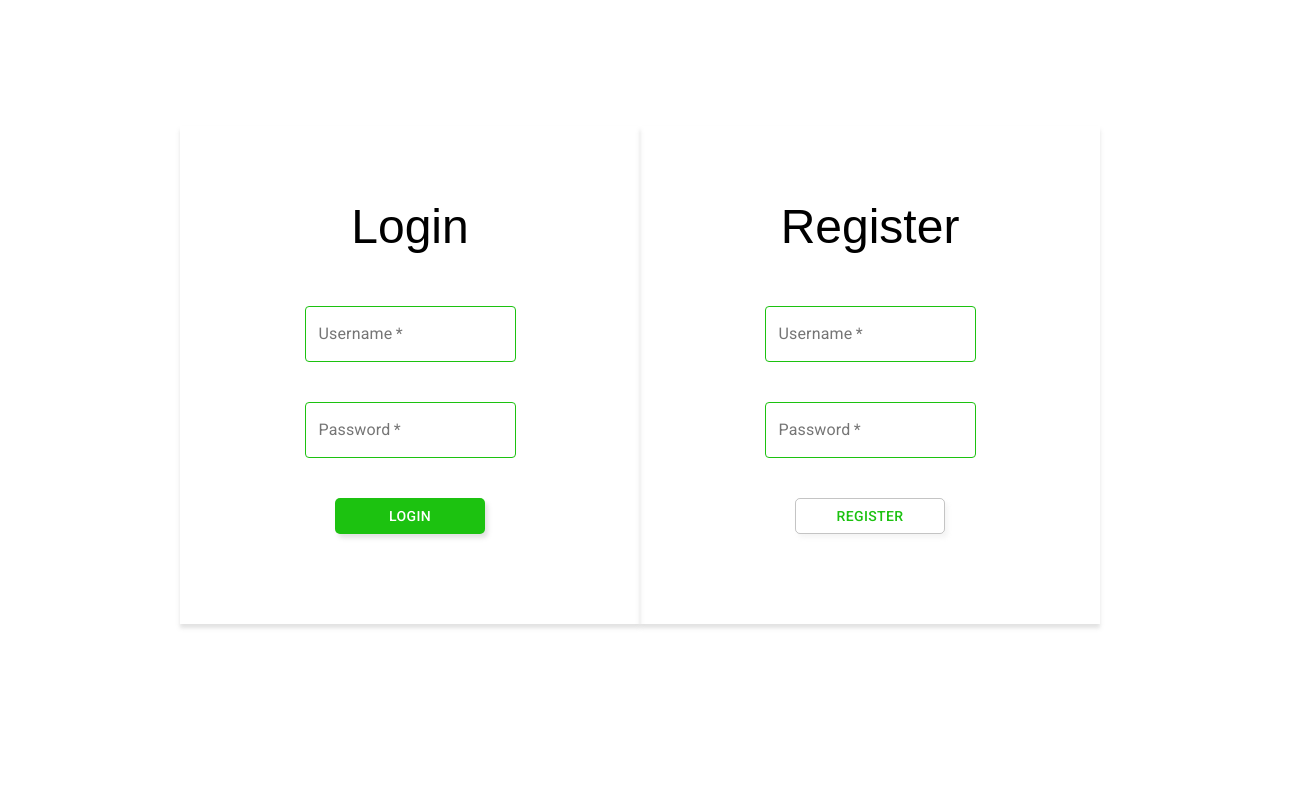
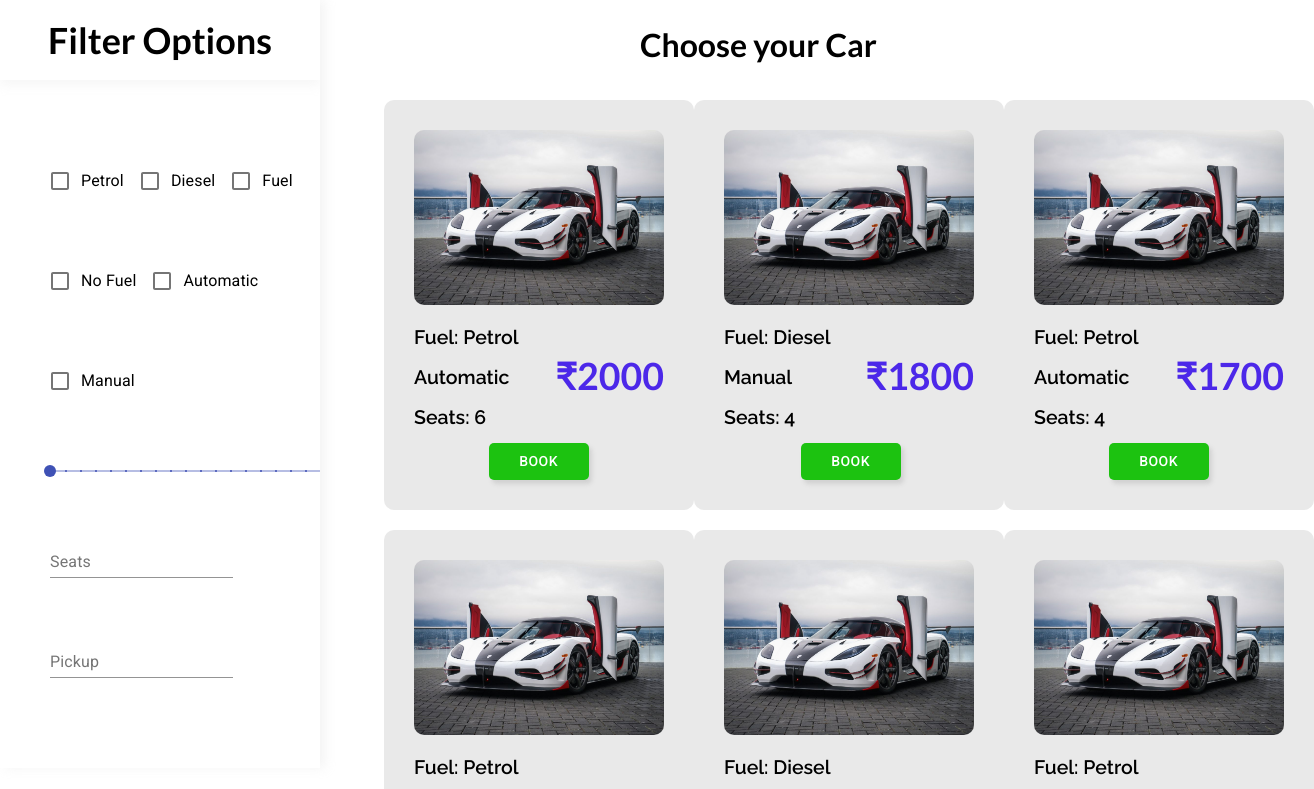
Before and after one commit to Rento-DBS/Rento, a React (Create React App) app in the folder rento-client/: page /booking in a window 1280 px wide. Before the commit this address led to /auth. Shown: the top 789 px of the page, 1314 px wide, since content can reach past the window. Built offline with nearby package versions, Linux system fonts and the light colour scheme.

Commit message:
Designed a basic filter and car selector

```diff
--- a/rento-client/src/App.js
+++ b/rento-client/src/App.js
@@ -2,17 +2,17 @@ import React, { Component } from "react";
 import { Route, Redirect, Switch } from "react-router-dom";
 import Home from "./components/Home/Home";
 import Auth from "./components/Auth/Auth";
-import SelectCar from "./components/SelectCar/SelectCar";
+import Booking from "./components/Booking/Booking";
+import styles from "./App.module.css";
 class App extends Component {
     render() {
         return (
             <React.Fragment>
-                <main className="container">
+                <main className={styles.container}>
                     <Switch>
                         <Route path="/auth" component={Auth} />
                         <Route path="/home" component={Home} />
-                        <Route path="/select-car" component={SelectCar} />
-                        {/* <Route path="/select-car" component={} /> */}
+                        <Route path="/booking" component={Booking} />
                         <Redirect from="/" to="/auth" />
                     </Switch>
                 </main>
--- a/rento-client/src/App.module.css
+++ b/rento-client/src/App.module.css
@@ -1,5 +1,8 @@
-/* .container {
+* {
     margin: 0;
     padding: 0;
-    width: 100%;
-} */
+}
+.container {
+    margin: 0;
+    padding: 0;
+}
--- /dev/null
+++ b/rento-client/src/components/Booking/Booking.jsx
@@ -0,0 +1,19 @@
+import React from "react";
+import SelectCar from "../SelectCar/SelectCar";
+import Filter from "../Filter/Filter";
+import styles from "./Booking.module.css";
+const Booking = () => {
+    return (
+        <div className={styles.container}>
+            <Filter className={styles.filter} />
+            <div className={styles.main}>
+                <div className={styles.heading}>
+                    <h1>Choose your Car</h1>
+                </div>
+                <SelectCar className={styles.selectCar} />
+            </div>
+        </div>
+    );
+};
+
+export default Booking;
--- /dev/null
+++ b/rento-client/src/components/Booking/Booking.module.css
@@ -0,0 +1,32 @@
+.container {
+    margin: 0;
+    padding: 0;
+    display: flex;
+    flex-direction: row;
+}
+.filter {
+    position: fixed;
+    z-index: 10;
+}
+.main {
+    display: block;
+    width: 100%;
+    height: 100%;
+}
+.heading {
+    position: fixed;
+    font-family: "Lato";
+    background-color: white;
+    /* box-shadow: 0px 5px 10px rgba(218, 218, 218, 0.25); */
+    width: 100%;
+    height: 100px;
+}
+.heading h1 {
+    position: relative;
+    left: 50%;
+    top: 25px;
+}
+.selectCar {
+    position: absolute;
+    margin: 10px;
+}
--- a/rento-client/src/components/Car/Car.module.css
+++ b/rento-client/src/components/Car/Car.module.css
@@ -16,13 +16,17 @@
 }
 .attributes {
     float: left;
+    line-height: 40px;
+    position: relative;
+    top: 10px;
 }
 .price {
     font-family: "Lato", sans-serif;
     float: right;
     font-size: 25px;
     color: rgb(76, 40, 233);
-    margin-top: 15px;
+    position: relative;
+    top: 45px;
 }
 
 .button {
@@ -31,5 +35,7 @@
     background: rgb(28, 194, 16) !important;
     box-shadow: 3px 4px 4px rgba(138, 138, 138, 0.25) !important;
     border-radius: 5px !important;
-    margin-right: 100px;
+    position: relative !important;
+    right: 30px;
+    top: 90px;
 }
--- /dev/null
+++ b/rento-client/src/components/Filter/Filter.jsx
@@ -0,0 +1,56 @@
+import React from "react";
+import styles from "./Filter.module.css";
+import FormControlLabel from "@material-ui/core/FormControlLabel";
+import Checkbox from "@material-ui/core/Checkbox";
+import Slider from "@material-ui/core/Slider";
+import TextField from "@material-ui/core/TextField";
+
+const Filter = () => {
+    return (
+        <div className={styles.container}>
+            <div className={styles.heading}>
+                <h2>Filter Options</h2>
+            </div>
+            <div className={styles.options}>
+                <FormControlLabel
+                    control={<Checkbox color="primary" name="petrol" />}
+                    label="Petrol"
+                />
+                <FormControlLabel
+                    control={<Checkbox color="primary" name="petrol" />}
+                    label="Diesel"
+                />
+                <FormControlLabel
+                    control={<Checkbox color="primary" name="petrol" />}
+                    label="Fuel"
+                />
+                <FormControlLabel
+                    control={<Checkbox color="primary" name="petrol" />}
+                    label="No Fuel"
+                />
+                <FormControlLabel
+                    control={<Checkbox color="primary" name="petrol" />}
+                    label="Automatic"
+                />
+                <FormControlLabel
+                    control={<Checkbox color="primary" name="petrol" />}
+                    label="Manual"
+                />
+                <Slider
+                    defaultValue={30}
+                    // getAriaValueText={valuetext}
+                    aria-labelledby="discrete-slider"
+                    valueLabelDisplay="auto"
+                    step={100}
+                    marks
+                    min={1000}
+                    max={3000}
+                />
+                <TextField id="standard-basic" label="Seats" />
+                <TextField id="standard-basic" label="Pickup" />
+            </div>
+        </div>
+    );
+};
+
+export default Filter;
--- /dev/null
+++ b/rento-client/src/components/Filter/Filter.module.css
@@ -0,0 +1,29 @@
+.container {
+    width: 25%;
+    overflow: hidden;
+    height: 768px;
+    background: rgb(255, 255, 255);
+    /* border: 1px solid black; */
+    box-shadow: 5px 0px 10px rgba(213, 213, 213, 0.25);
+    position: fixed;
+    z-index: 10;
+}
+.heading {
+    font-size: 24px;
+    box-shadow: 0px 5px 10px rgba(218, 218, 218, 0.25);
+    width: 100%;
+    height: 80px;
+    font-family: "Lato", Helvetica, sans-serif;
+    /* border: 1px solid black; */
+    display: flex;
+    flex-direction: row;
+    align-items: center;
+    justify-content: center;
+}
+
+.options {
+    margin-left: 50px;
+    line-height: 100px;
+    margin-top: 50px;
+    width: 300px;
+}
--- a/rento-client/src/components/Home/Home.jsx
+++ b/rento-client/src/components/Home/Home.jsx
@@ -15,7 +15,7 @@ const Home = () => {
                 Book your ride on{" "}
                 <span className={styles.subheading}>Rento</span> !
             </h1>
-            <Link to="/select-car" style={{ textDecoration: "none" }}>
+            <Link to="/booking" style={{ textDecoration: "none" }}>
                 <Button className={styles.button}>
                     Book Now!
                     <ArrowForwardIosRoundedIcon
--- a/rento-client/src/components/SelectCar/SelectCar.jsx
+++ b/rento-client/src/components/SelectCar/SelectCar.jsx
@@ -9,7 +9,7 @@ const SelectCar = () => {
         setCars(carsArray);
     }, [cars]);
     return (
-        <div className={styles.car}>
+        <div className={styles.container}>
             {cars.map((car) => (
                 <Car
                     key={car.id}
--- a/rento-client/src/components/SelectCar/SelectCar.module.css
+++ b/rento-client/src/components/SelectCar/SelectCar.module.css
@@ -1,6 +1,11 @@
-.car {
+.container {
+    width: 70%;
     display: grid;
     grid-template-columns: 1fr 1fr 1fr;
     /* column-gap: 20px; */
     row-gap: 20px;
+    position: absolute;
+    right: 0;
+    top: 100px;
+    z-index: -1;
 }
```
